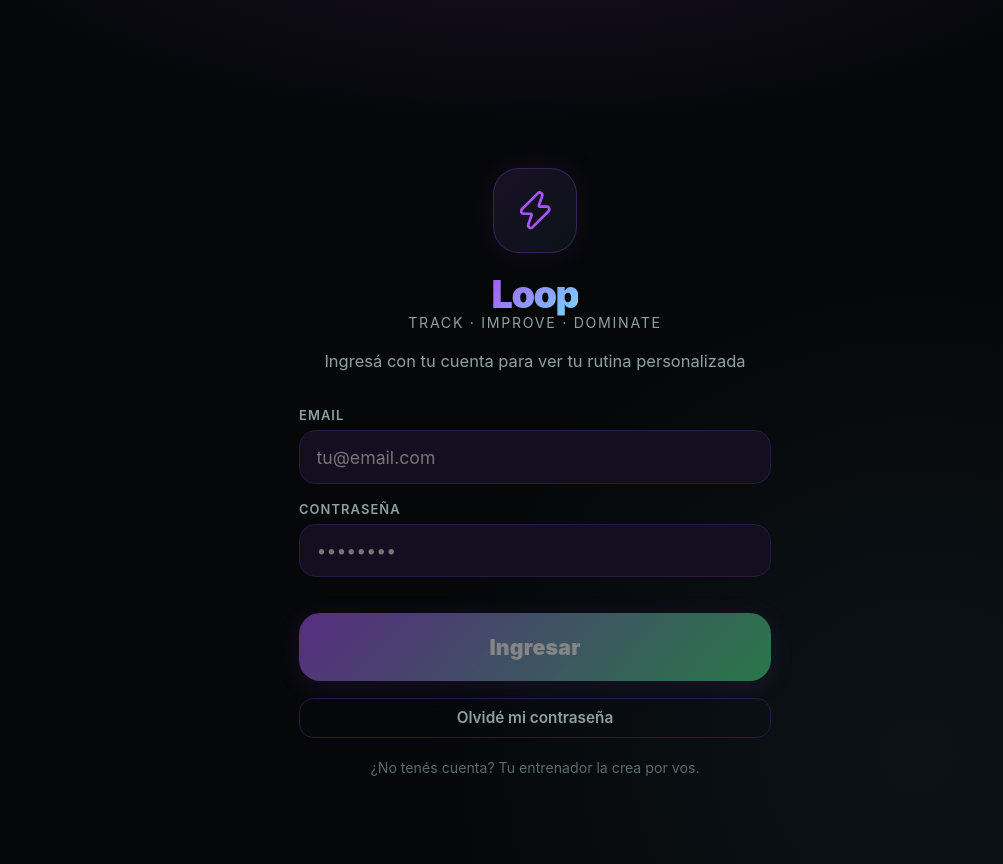
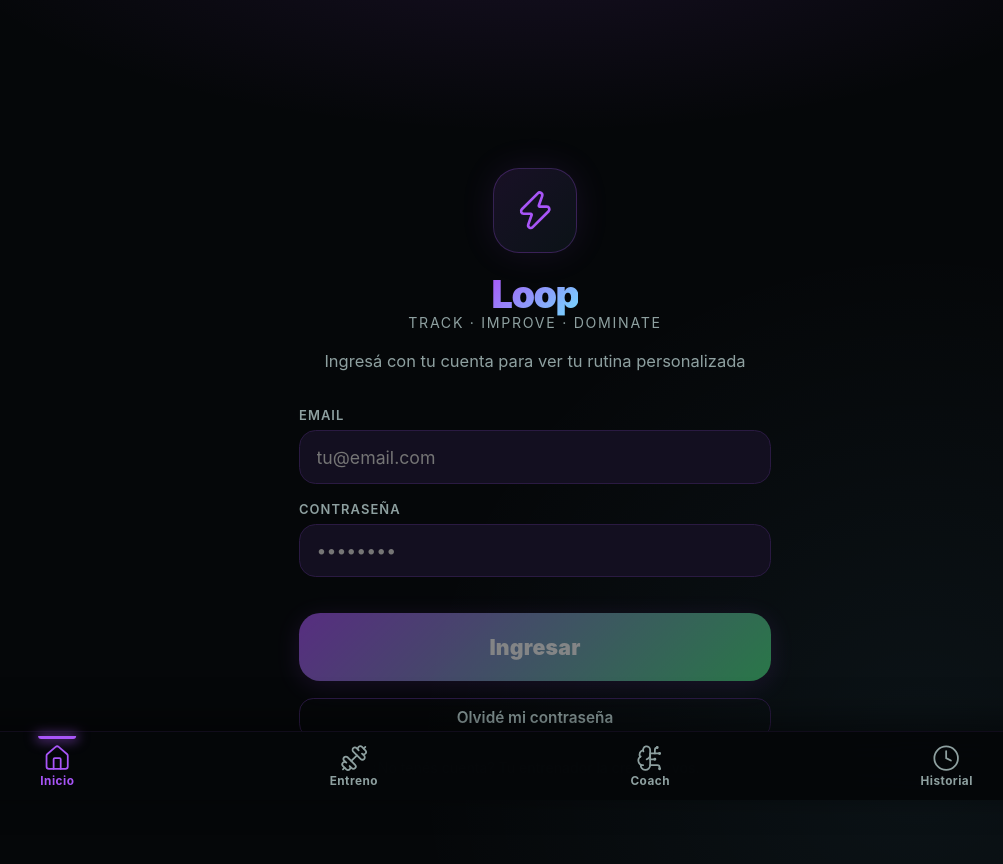
Before and after one commit to mateo524/arrow-gym-app, a React (Vite) app: page /#/home in a window 1280 px wide. Shown: the top 864 px of the page, without its empty margins (105-1108 px from the left). Built offline with nearby package versions, Linux system fonts and the light colour scheme; no server answers.

Commit message:
Fix nav clipping: move Nav outside app-shell, use 100vw width

```diff
--- a/src/App.jsx
+++ b/src/App.jsx
@@ -412,7 +412,6 @@ function AppContent() {
             <PageComponent />
           </Suspense>
         </main>
-        <Nav role={role} />
         {showOnboarding && <OnboardingModal />}
       </div>
     );
@@ -426,6 +425,7 @@ function AppContent() {
         </div>
       )}
       {inner}
+      <Nav role={role} />
 
       {/* ── FIRST LOGIN / PASSWORD RECOVERY MODAL ──────────────────────── */}
       {(showPasswordModal || profile?.has_changed_password === false) && (
--- a/src/styles.css
+++ b/src/styles.css
@@ -809,18 +809,17 @@ p { color: #c4b8d8; }
 .bottom-nav {
   position: fixed;
   bottom: 0;
-  left: 0;
-  right: 0;
+  left: 0 !important;
+  right: 0 !important;
+  width: 100vw;
   display: flex;
   background: rgba(5,7,9,.96);
   backdrop-filter: blur(24px) saturate(1.4);
   -webkit-backdrop-filter: blur(24px) saturate(1.4);
   border-top: 1px solid rgba(168,85,247,.08);
-  padding: 4px max(env(safe-area-inset-right), 8px) max(env(safe-area-inset-bottom), 4px) max(env(safe-area-inset-left), 8px);
-  z-index: 100;
-  left: 0 !important;
-  right: 0 !important;
-  max-width: 100%;
+  padding: 4px max(env(safe-area-inset-right), 12px) max(env(safe-area-inset-bottom), 4px) max(env(safe-area-inset-left), 12px);
+  z-index: 200;
+  box-sizing: border-box;
   box-shadow: 0 -8px 32px rgba(0,0,0,.5);
 }
 
```
